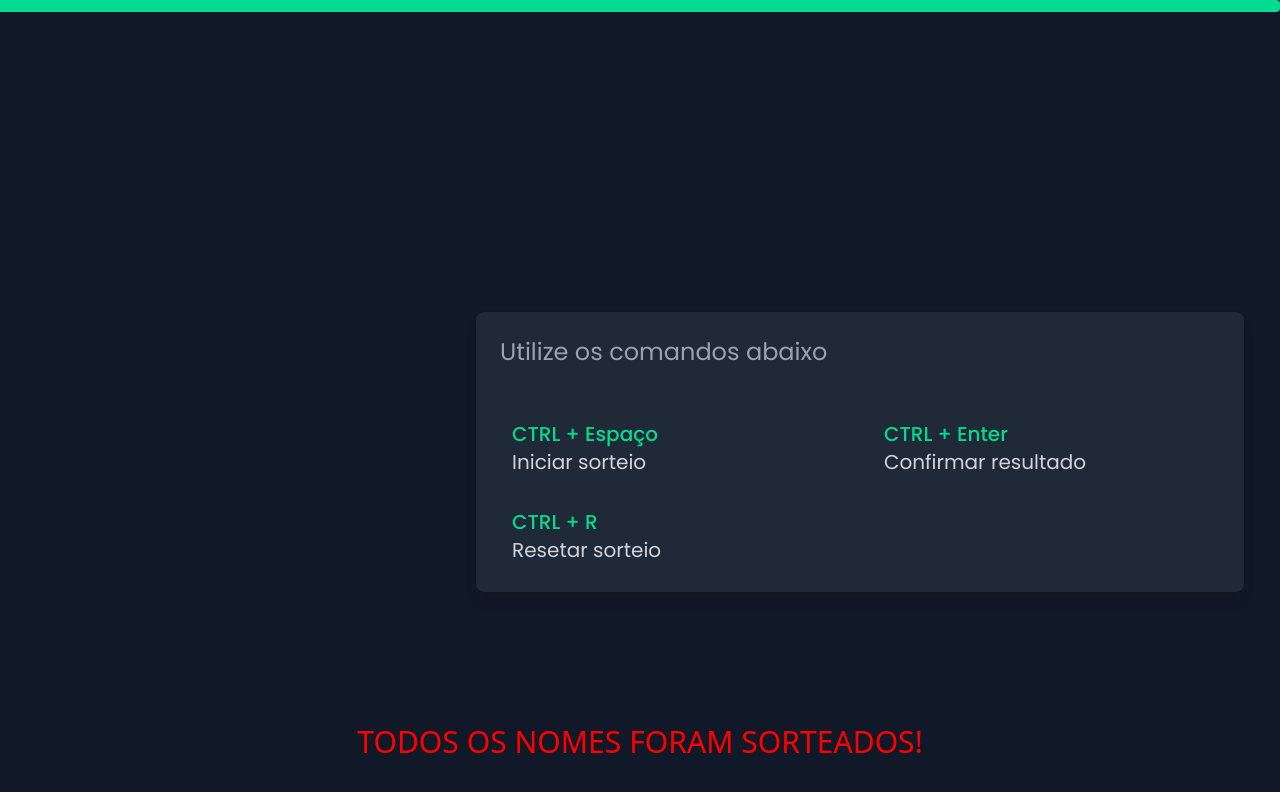
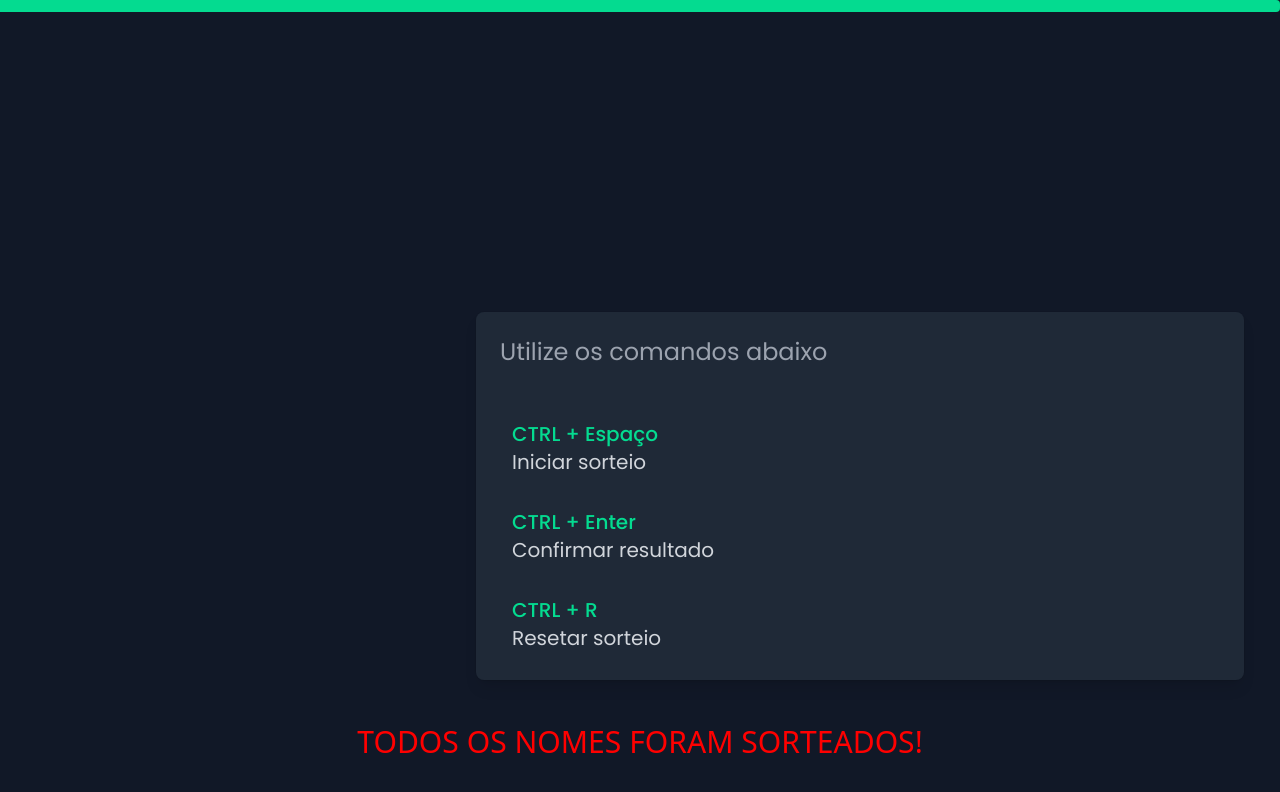
Before and after one commit to davidfreitas-dev/sorteio-da-familia, a Vue app: page / in a window 1280 px wide. Both pictures are taken after a click on the button 1222 px from the left and 722 px from the top of the page. Shown: the top 792 px of the page. Built offline with nearby package versions, Linux system fonts and the light colour scheme; no server answers; the database is empty; some icons are missing.

Commit message:
ajuste popover

```diff
--- a/src/components/Help.vue
+++ b/src/components/Help.vue
@@ -30,7 +30,7 @@ const solutions = [
         leave-from-class="translate-y-0 opacity-100"
         leave-to-class="translate-y-1 opacity-0"
       >
-        <PopoverPanel class="absolute right-5 -top-96 z-10 mt-3 w-screen max-w-md transform px-4 sm:px-0 lg:max-w-3xl">
+        <PopoverPanel class="absolute right-5 -top-96 z-10 mt-3 w-screen max-w-sm transform px-4 sm:px-0 lg:max-w-3xl">
           <div class="overflow-hidden rounded-lg shadow-lg ring-1 ring-black ring-opacity-5">
             <div class="bg-gray-800 p-6">
               <span class="block text-2xl text-gray-400">
@@ -38,7 +38,7 @@ const solutions = [
               </span>
             </div>
 
-            <div class="relative grid gap-8 bg-gray-800 p-7 lg:grid-cols-2">
+            <div class="relative grid gap-8 bg-gray-800 p-7">
               <div
                 v-for="(item, index) in solutions"
                 :key="index"
```
